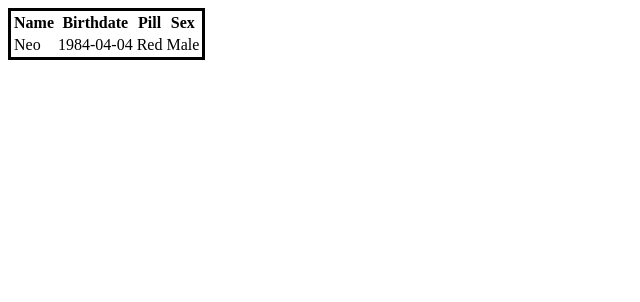
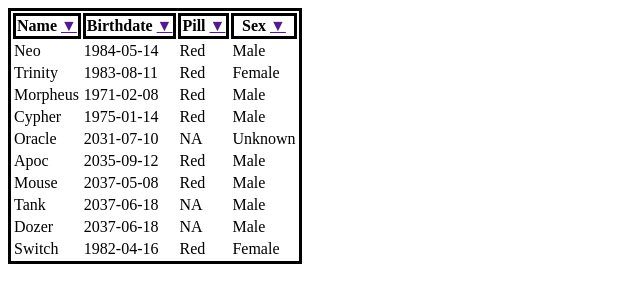
Before and after one commit to W0085438/WEB303-Assignments, a plain HTML site: page index.html in a window 1280 px wide. Shown: the whole page, without its empty margins (0-640 px from the left). Drawn offline with nearby package versions, Linux system fonts and the light colour scheme.

Commit message:
creating event listener for name sorting

```diff
--- a/index.html
+++ b/index.html
@@ -2,25 +2,19 @@
 <html>
 	<head>
 		<title>Matrix Cast</title>
-		<link href="css/style.css" rel="stylesheet">
+		<script src="https://code.jquery.com/jquery-3.6.0.js"
+        integrity="sha256-H+K7U5CnXl1h5ywQfKtSj8PCmoN9aaq30gDh27Xc0jk=" crossorigin="anonymous"></script>
+		<script type="text/javascript" src="js/script.js"></script>
 	</head>
 	<body>
-		<table style="border: solid black;">
+		<table id="charlist" style="border: solid black;">
 		  <tr>
-			<th>Name</th>
-			<th>Birthdate</th>
-			<th>Pill</th>
-			<th>Sex</th>
-		  </tr>
-		  <tr>
-			<td>Neo</td>
-			<td>1984-04-04</td>
-			<td>Red</td>
-			<td>Male</td>
+			<th style="border: solid black;">Name <a href="" id="nSort">&#x25BC;</a></th>
+			<th style="border: solid black;">Birthdate <a href="" id="bdSort">&#x25BC;</a></th>
+			<th style="border: solid black;">Pill <a href="" id="pSort">&#x25BC;</a></th>
+			<th style="border: solid black;">Sex <a href="" id="sSort">&#x25BC;</a></th>
 		  </tr>
 		</table>
-	<script src="https://code.jquery.com/jquery-3.6.0.js"
-        integrity="sha256-H+K7U5CnXl1h5ywQfKtSj8PCmoN9aaq30gDh27Xc0jk=" crossorigin="anonymous"></script>
-    <script type="text/javascript" src="js/script.js"></script>
+
 	</body>
 </html>
--- a/js/script.js
+++ b/js/script.js
@@ -1,12 +1,35 @@
 
 $(document).ready(function() {
 
-	$.getJSON("matrix.json", function(data){
-            console.log(data.name);
-            console.log(data.birthdate);
-			console.log(data.pill);
-			console.log(data.sex);
-        }).fail(function(){
-            console.log("An error has occurred while loading JSON data.");
-        });
+	$.getJSON("matrix.json", function (data){
+
+		console.log(data);
+
+			var character = '';
+            $.each(data, function (key, value) {
+
+				character += '<tr>';
+                character += '<td id="name">' +
+				value.name + '</td>';
+
+                character += '<td id="bd">' +
+                value.birthdate + '</td>';
+
+                character += '<td id="pill">' +
+                value.pill + '</td>';
+
+                character += '<td id="sex">' +
+                value.sex + '</td>';
+
+                character += '</tr>';
+               });
+
+                $('#charlist').append(character);
+            });
+	$('#nSort').on('click', function() {
+		var nameText = $('#name');
+		var names = $('#charlist').find(nameText).text();
+		console.log(names);
+	});
+
 });
--- a/matrix.json
+++ b/matrix.json
@@ -1,64 +1,63 @@
-{
-	"characters": [
+
+	[
 	{
-		"name": "Neo",
-		"birthdate": "1984-05-14",
-		"pill": "Red",
-		"sex": "Male"
+		"name":"Neo",
+		"birthdate":"1984-05-14",
+		"pill":"Red",
+		"sex":"Male"
 	},
 	{
-		"name": "Trinity",
-		"birthdate": "1983-08-11",
-		"pill": "Red",
-		"sex": "Female"
+		"name":"Trinity",
+		"birthdate":"1983-08-11",
+		"pill":"Red",
+		"sex":"Female"
 	},
 	{
-		"name": "Morpheus",
-		"birthdate": "1971-02-08",
-		"pill": "Red",
-		"sex": "Male"
+		"name":"Morpheus",
+		"birthdate":"1971-02-08",
+		"pill":"Red",
+		"sex":"Male"
 	},
 	{
-		"name": "Cypher",
-		"birthdate": "1975-01-14",
-		"pill": "Red",
-		"sex": "Male"
+		"name":"Cypher",
+		"birthdate":"1975-01-14",
+		"pill":"Red",
+		"sex":"Male"
 	},
 	{
-		"name": "Oracle",
-		"birthdate": "2031-07-10",
-		"pill": "NA",
-		"sex": "Unknown"
+		"name":"Oracle",
+		"birthdate":"2031-07-10",
+		"pill":"NA",
+		"sex":"Unknown"
 	},
 	{
-		"name": "Apoc",
-		"birthdate": "2035-09-12",
-		"pill": "Red",
-		"sex": "Male"
+		"name":"Apoc",
+		"birthdate":"2035-09-12",
+		"pill":"Red",
+		"sex":"Male"
 	},
 	{
-		"name": "Mouse",
-		"birthdate": "2037-05-08",
-		"pill": "Red",
-		"sex": "Male"
+		"name":"Mouse",
+		"birthdate":"2037-05-08",
+		"pill":"Red",
+		"sex":"Male"
 	},
 	{
-		"name": "Tank",
-		"birthdate": "2037-06-18",
-		"pill": "NA",
-		"sex": "Male"
+		"name":"Tank",
+		"birthdate":"2037-06-18",
+		"pill":"NA",
+		"sex":"Male"
 	},
 	{
-		"name": "Dozer",
-		"birthdate": "2037-06-18",
-		"pill": "NA",
-		"sex": "Male"
+		"name":"Dozer",
+		"birthdate":"2037-06-18",
+		"pill":"NA",
+		"sex":"Male"
 	},
 	{
-		"name": "Switch",
-		"birthdate": "1982-04-16",
-		"pill": "Red",
-		"sex": "Female"
+		"name":"Switch",
+		"birthdate":"1982-04-16",
+		"pill":"Red",
+		"sex":"Female"
 	}
 	]
-}
--- /dev/null
+++ b/test.json
@@ -0,0 +1,6 @@
+{
+		"name": "Neo",
+		"birthdate": "1984-05-14",
+		"pill": "Red",
+		"sex": "Male"
+	}
```
